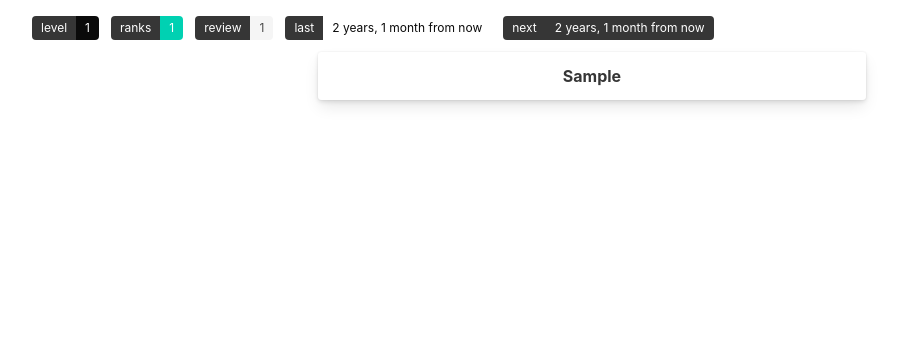
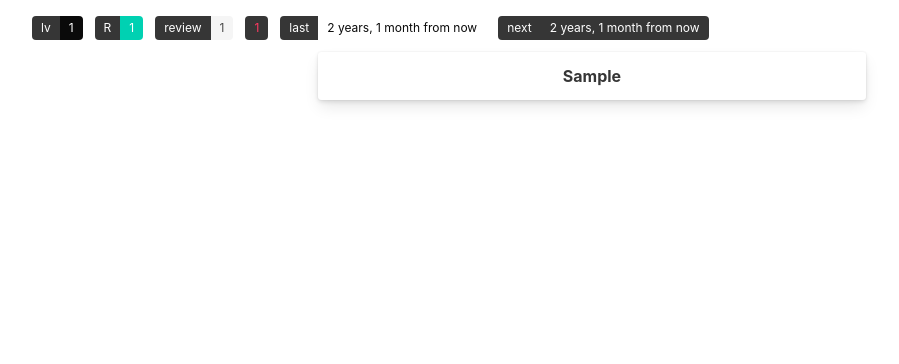
Before and after one commit to danielwii/benkyo, a Django app: page /learn/ in a window 1280 px wide. Shown: the part 56-420 px from the top of the page, without its empty margins (48-947 px from the left). Run offline with Django 3.2, Linux system fonts and the light colour scheme; a user stored in the database is signed in; tables that the repository leaves empty hold one stand-in row (values such as "Sample post"); style sheets or scripts are compiled from the project's sources; some libraries are stand-ins or nearby versions.

Commit message:
update styles and tags layout

```diff
--- a/ui/static/css/common.scss
+++ b/ui/static/css/common.scss
@@ -1,3 +1,7 @@
 .is-vcentered {
   vertical-align: -webkit-baseline-middle;
 }
+
+.color-red {
+  color: #ff3860 !important;
+}
--- a/ui/templates/learn/tags.html
+++ b/ui/templates/learn/tags.html
@@ -19,13 +19,13 @@
   </div>
   <div class="control">
     <div class="tags has-addons">
-      <span class="tag is-dark">level</span>
+      <span class="tag is-dark">lv</span>
       <span class="tag is-black">{{ current.mem_level }}</span>
     </div>
   </div>
   <div class="control">
     <div class="tags has-addons">
-      <span class="tag is-dark">ranks</span>
+      <span class="tag is-dark">R</span>
       <span class="tag is-primary">{{ current.ranks }}</span>
     </div>
   </div>
@@ -49,6 +49,13 @@
   </div>
   <div class="control">
     <div class="tags has-addons">
+      <span class="tag is-dark {% if current.last_review_times_needed %}color-red{% endif %}">
+        {{ current.last_review_times_needed }}
+      </span>
+    </div>
+  </div>
+  <div class="control">
+    <div class="tags has-addons">
       <span class="tag is-dark">last</span>
       <span class="tag is-white">{{ current.last_checked_at|naturaltime }}</span>
     </div>
```
